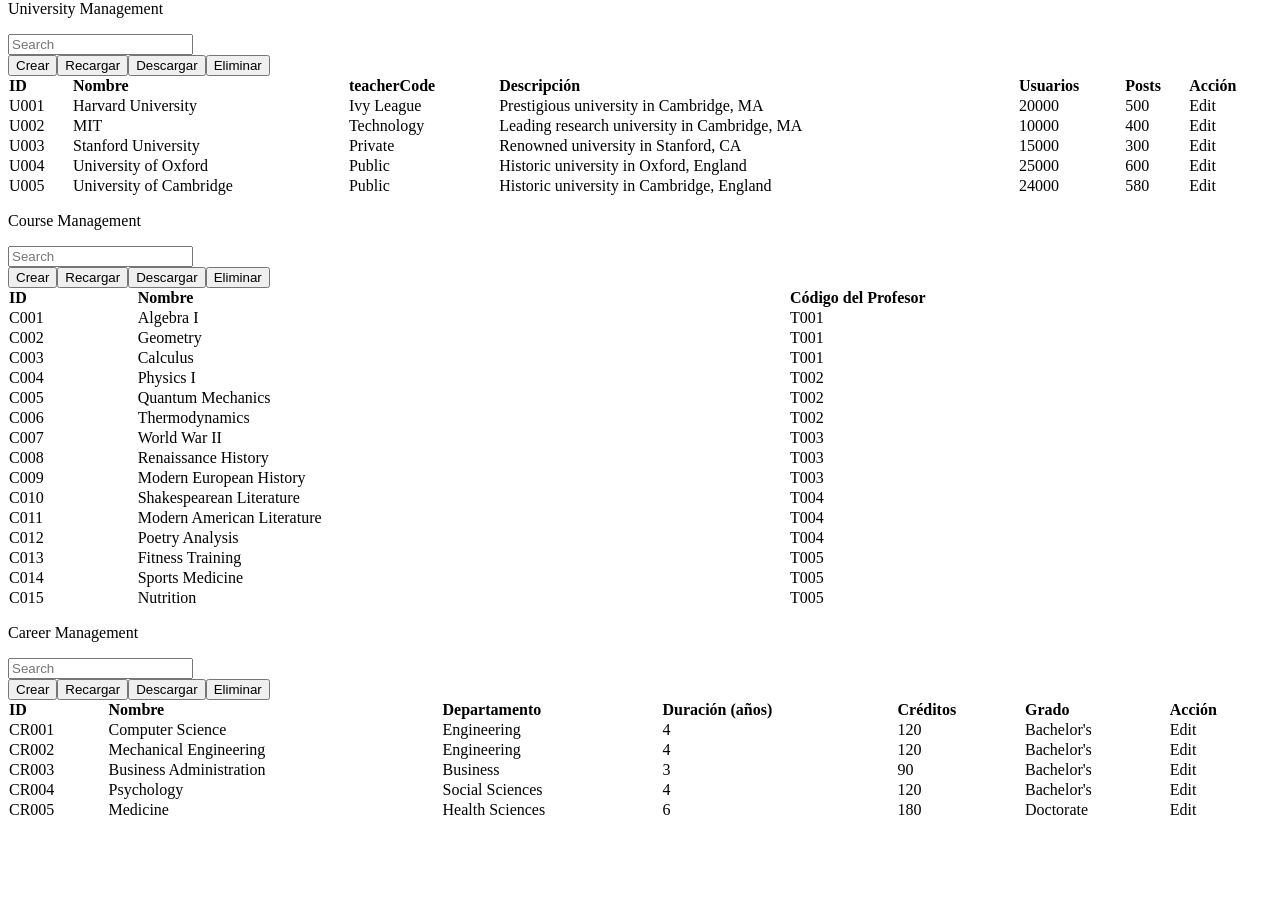
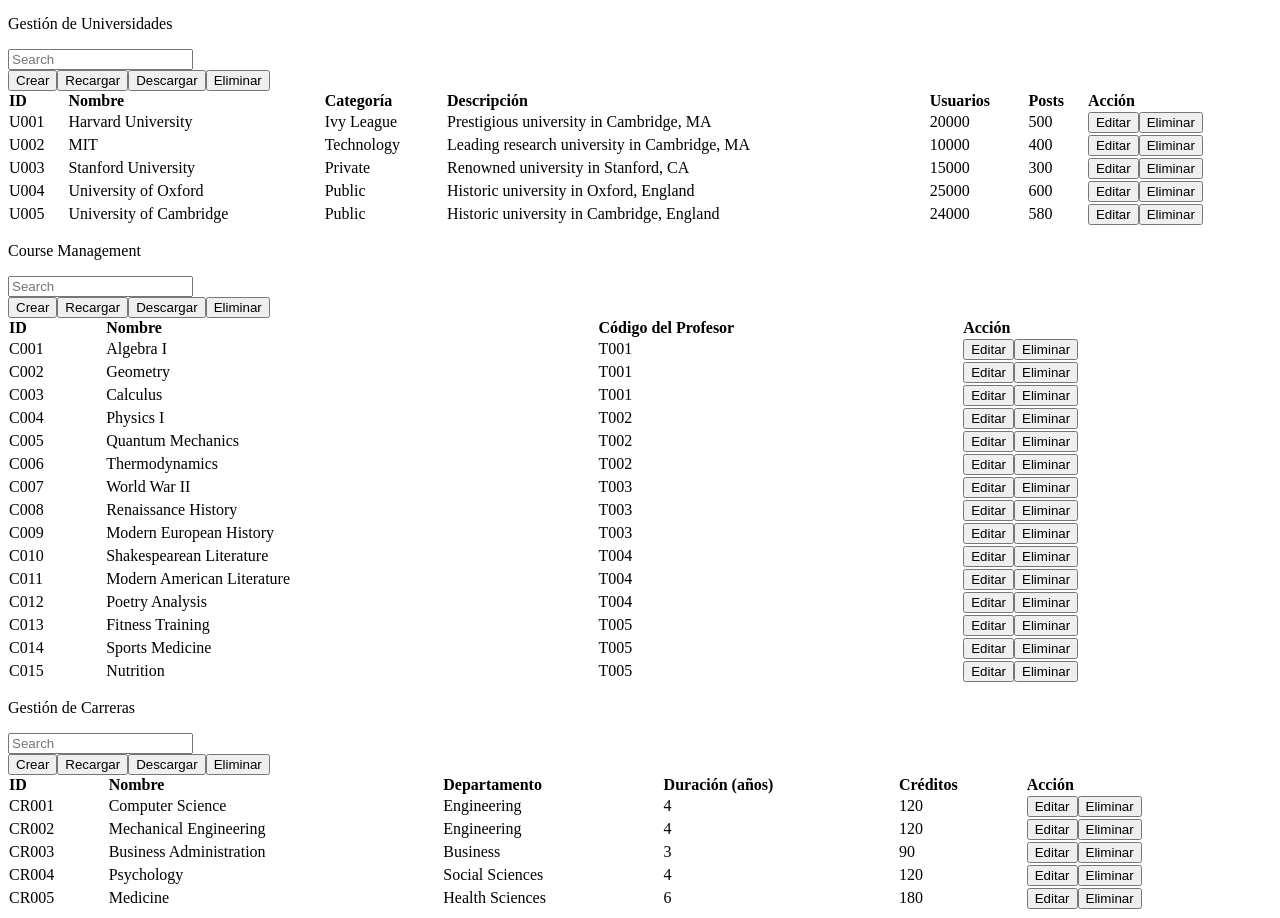
Before and after one commit to XFernando43/React_UTec, a Next.js app: page /DataPage in a window 1280 px wide. Shown: the part 400-1318 px from the top of the page. Before the commit the page ends 1228 px from the top, so only its background shows below. Built offline with nearby package versions, Linux system fonts and the light colour scheme; data requests are answered from the project's data file.

Commit message:
add button of action

```diff
--- a/src/components/home/TableManagment.jsx
+++ b/src/components/home/TableManagment.jsx
@@ -1,6 +1,7 @@
-import React from "react";
+import { useEffect, useState } from "react";
 import { DataTable } from "primereact/datatable";
 import { Column } from "primereact/column";
+import { Button } from "primereact/button";
 import TableHeader from "./tableHeader";
 
 async function getCareers() {
@@ -14,35 +15,47 @@
     return data;
   } catch (error) {
     console.error('Error fetching careers:', error);
+    return []; // Return an empty array if there's an error
   }
 }
 
 export default function CareerTable() {
-  const [products, setProducts] = React.useState([]);
+  const [careers, setCareers] = useState([]);
 
-  React.useEffect(() => {
+  useEffect(() => {
     getCareers().then(data => {
-      if (data) {
-        setProducts(data);
-      }
+      setCareers(data);
     });
   }, []);
+
+  const deleteCareer = (code) => {
+    // Implementar la lógica para eliminar una carrera aquí
+    console.log(`Delete career with code: ${code}`);
+  };
+
+  const actionBodyTemplate = (rowData) => {
+    return (
+      <div className="flex gap-4">
+        <Button label="Editar" className="p-button-success p-mr-2" />
+        <Button label="Eliminar" className="p-button-danger" onClick={() => deleteCareer(rowData.code)} />
+      </div>
+    );
+  };
 
   return (
     <div className="bg-white">
       <div className="px-4 flex items-center gap-5">
         <i className="pi pi-server"></i>
-        <p className="font-semibold text-2xl">Career Management</p>
+        <p className="font-semibold text-2xl">Gestión de Carreras</p>
       </div>
       <TableHeader />
-      <DataTable value={products} showGridlines tableStyle={{ minWidth: "50rem" }}>
+      <DataTable value={careers} showGridlines tableStyle={{ minWidth: "50rem" }}>
         <Column field="code" header="ID"></Column>
         <Column field="name" header="Nombre"></Column>
         <Column field="department" header="Departamento"></Column>
         <Column field="duration" header="Duración (años)"></Column>
         <Column field="credits" header="Créditos"></Column>
-        <Column field="degree" header="Grado"></Column>
-        <Column field="action" header="Acción"></Column>
+        <Column body={actionBodyTemplate} header="Acción"></Column>
       </DataTable>
     </div>
   );
--- a/src/components/home/coursesTable.jsx
+++ b/src/components/home/coursesTable.jsx
@@ -1,6 +1,7 @@
 import React from "react";
 import { DataTable } from "primereact/datatable";
 import { Column } from "primereact/column";
+import { Button } from "primereact/button";
 import TableHeader from "./tableHeader";
 
 async function getCourses() {
@@ -28,6 +29,19 @@
     });
   }, []);
 
+  const deleteUniversity = (code) => {
+    console.log(`Delete university with code: ${code}`);
+  };
+
+  const actionBodyTemplate = (rowData) => {
+    return (
+      <div className="flex gap-4">
+        <Button label="Editar" className="p-button-success p-mr-2" />
+        <Button label="Eliminar" className="p-button-danger" onClick={() => deleteUniversity(rowData.code)} />
+      </div>
+    );
+  };
+
   return (
     <div className="bg-white">
       <div className="px-4 flex items-center gap-5">
@@ -39,6 +53,7 @@
         <Column field="code" header="ID"></Column>
         <Column field="name" header="Nombre"></Column>
         <Column field="teacherCode" header="Código del Profesor"></Column>
+        <Column body={actionBodyTemplate} header="Acción"></Column>
       </DataTable>
     </div>
   );
--- a/src/components/home/tableHeader.jsx
+++ b/src/components/home/tableHeader.jsx
@@ -4,9 +4,7 @@
 import { Button } from 'primereact/button';
 import { Dialog } from 'primereact/dialog';
 import { Card } from 'primereact/card';
-
 import React from 'react';
-
 
 const footer = (
     <div className="flex gap-3 mt-1">
@@ -14,8 +12,6 @@
         <Button label="Cancelar" severity='danger' className="w-full" />
     </div>
 );
-
-
 
 export default function TableHeader() {
     const [visible, setVisible] = React.useState(false);
--- a/src/components/home/teachersTable.jsx
+++ b/src/components/home/teachersTable.jsx
@@ -1,7 +1,8 @@
-import React from "react";
+import { useEffect, useState } from "react";
 import { DataTable } from "primereact/datatable";
 import { Column } from "primereact/column";
 import TableHeader from "./tableHeader";
+import { Button } from "primereact/button";
 
 async function getTeachers() {
   try {
@@ -14,19 +15,31 @@
     return data;
   } catch (error) {
     console.error('Error fetching teachers:', error);
+    return []; // Return an empty array if there's an error
   }
 }
 
 export default function TeacherTable() {
-  const [products, setProducts] = React.useState([]);
+  const [teachers, setTeachers] = useState([]);
 
-  React.useEffect(() => {
+  useEffect(() => {
     getTeachers().then(data => {
-      if (data) {
-        setProducts(data);
-      }
+      setTeachers(data);
     });
   }, []);
+
+  const deleteUniversity = (code) => {
+    console.log(`Delete university with code: ${code}`);
+  };
+
+  const actionBodyTemplate = (rowData) => {
+    return (
+      <div className="flex gap-4">
+        <Button label="Editar" className="p-button-success p-mr-2" />
+        <Button label="Eliminar" className="p-button-danger" onClick={() => deleteUniversity(rowData.code)} />
+      </div>
+    );
+  };
 
   return (
     <div>
@@ -39,17 +52,17 @@
 
       <TableHeader />
       <DataTable
-        value={products}
+        value={teachers}
         showGridlines
         tableStyle={{ minWidth: "50rem" }}
       >
         <Column field="code" header="ID"></Column>
         <Column field="name" header="NOMBRE"></Column>
-        <Column field="category" header="Autor"></Column>
-        <Column field="description" header="Description"></Column>
+        <Column field="category" header="Categoría"></Column>
+        <Column field="description" header="Descripción"></Column>
         <Column field="users" header="Usuarios"></Column>
-        <Column field="posts" header="Posts"></Column>
-        <Column field="action" header="Accion"></Column>
+        <Column field="posts" header="Publicaciones"></Column>
+        <Column body={actionBodyTemplate} header="Acción"></Column>
       </DataTable>
     </div>
   );
--- a/src/components/home/unversityTable.jsx
+++ b/src/components/home/unversityTable.jsx
@@ -1,6 +1,7 @@
-import React from "react";
+import { useEffect, useState } from "react";
 import { DataTable } from "primereact/datatable";
 import { Column } from "primereact/column";
+import { Button } from "primereact/button";
 import TableHeader from "./tableHeader";
 
 async function getUniversities() {
@@ -14,36 +15,47 @@
     return data;
   } catch (error) {
     console.error('Error fetching universities:', error);
+    return []; // Return an empty array if there's an error
   }
 }
 
+export default function UniversityTable() {
+  const [universities, setUniversities] = useState([]);
 
-export default function UniversityTable() {
-  const [products, setProducts] = React.useState([]);
-
-  React.useEffect(() => {
+  useEffect(() => {
     getUniversities().then(data => {
-      if (data) {
-        setProducts(data);
-      }
+      setUniversities(data);
     });
   }, []);
+
+  const deleteUniversity = (code) => {
+    console.log(`Delete university with code: ${code}`);
+  };
+
+  const actionBodyTemplate = (rowData) => {
+    return (
+      <div className="flex gap-4">
+        <Button label="Editar" className="p-button-success p-mr-2" />
+        <Button label="Eliminar" className="p-button-danger" onClick={() => deleteUniversity(rowData.code)} />
+      </div>
+    );
+  };
 
   return (
     <div className="bg-white">
       <div className="px-4 flex items-center gap-5">
         <i className="pi pi-server"></i>
-        <p className="font-semibold text-2xl">University Management</p>
+        <p className="font-semibold text-2xl">Gestión de Universidades</p>
       </div>
       <TableHeader />
-      <DataTable value={products} showGridlines tableStyle={{ minWidth: "50rem" }}>
+      <DataTable value={universities} showGridlines tableStyle={{ minWidth: "50rem" }}>
         <Column field="code" header="ID"></Column>
         <Column field="name" header="Nombre"></Column>
-        <Column field="category" header="teacherCode"></Column>
+        <Column field="category" header="Categoría"></Column>
         <Column field="description" header="Descripción"></Column>
         <Column field="users" header="Usuarios"></Column>
         <Column field="posts" header="Posts"></Column>
-        <Column field="action" header="Acción"></Column>
+        <Column body={actionBodyTemplate} header="Acción"></Column>
       </DataTable>
     </div>
   );
```
